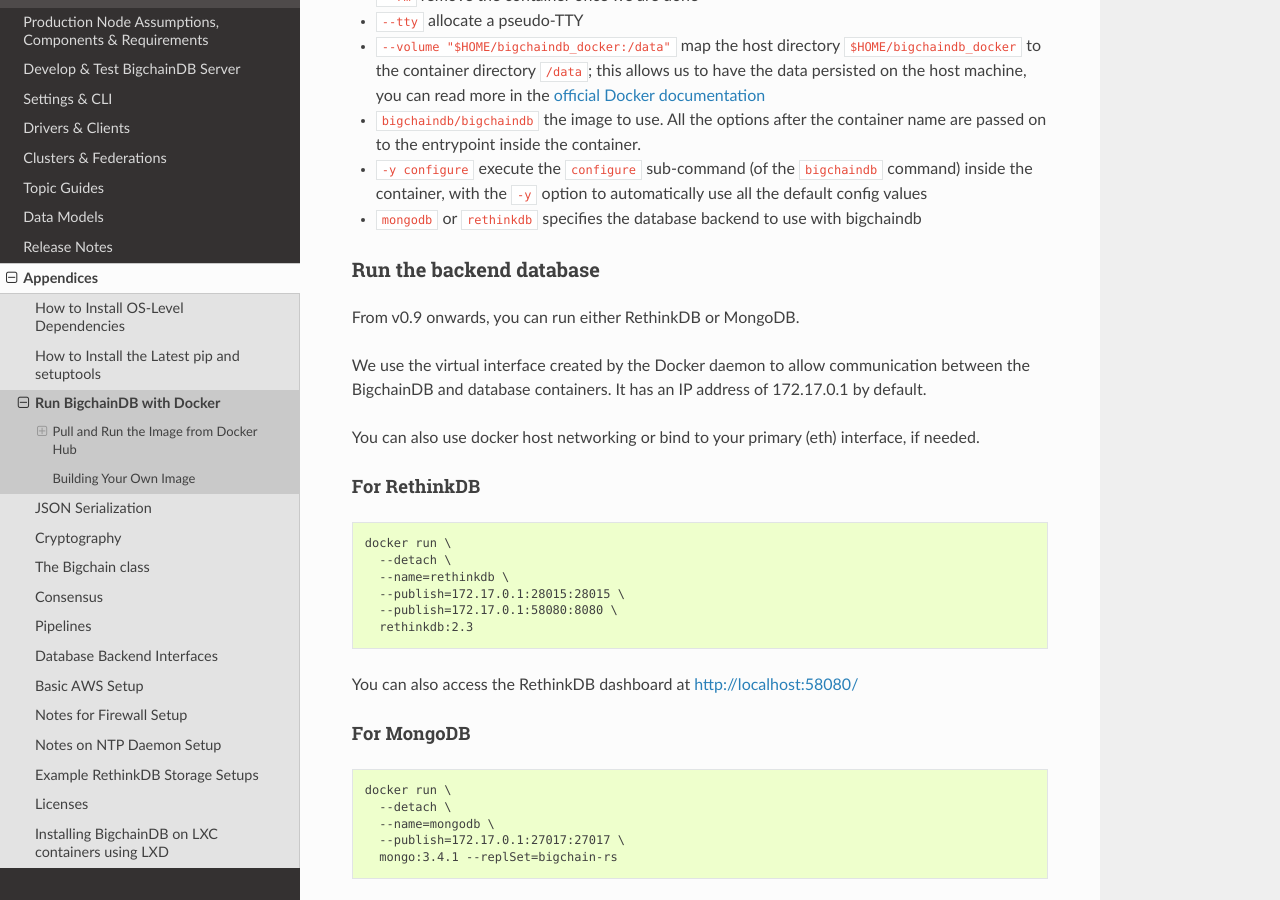
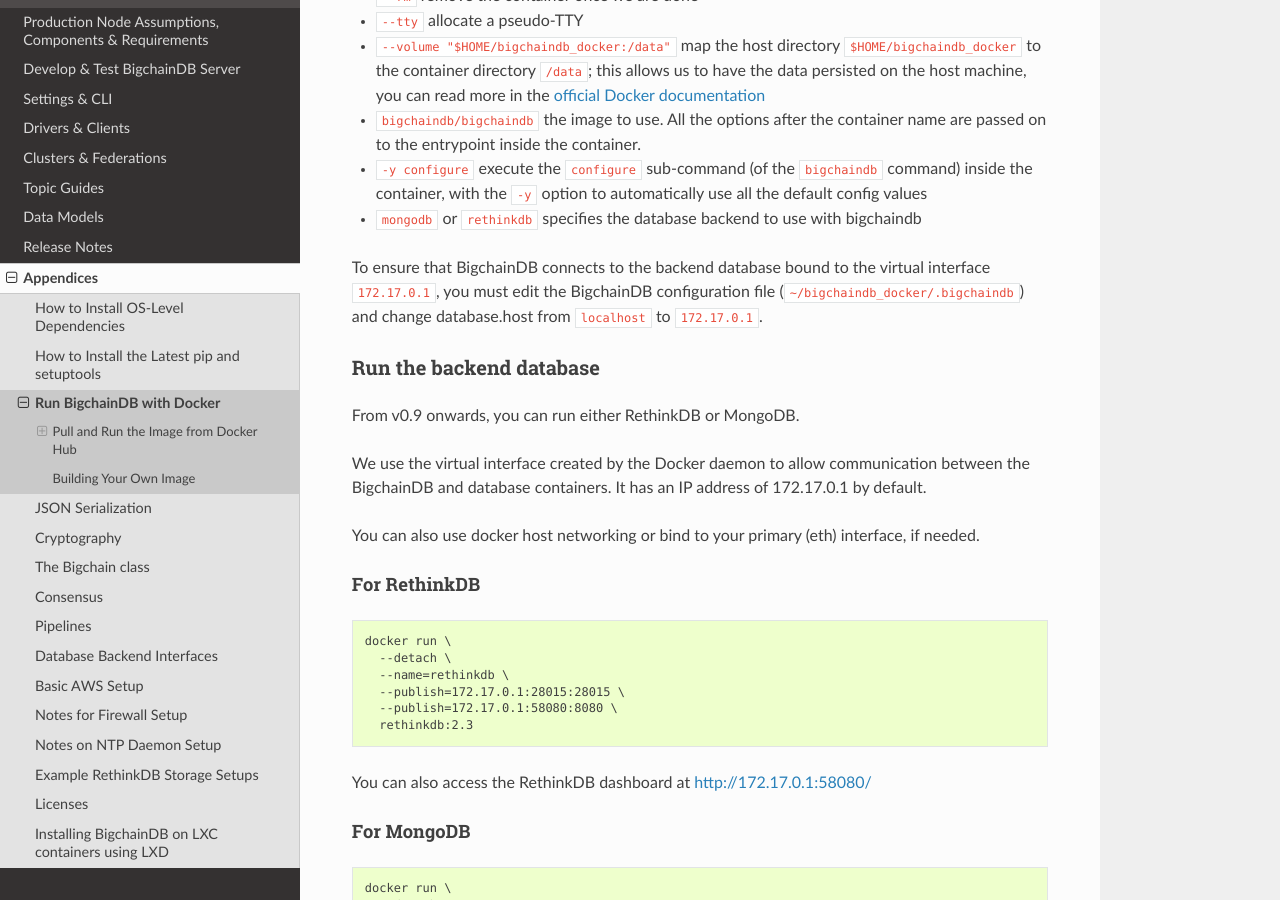
Before and after one commit to bigchaindb/bigchaindb, a Sphinx documentation site: the page built from docs/server/source/appendices/run-with-docker.md, in a window 1280 px wide and 900 px high, scrolled down 1038 px. Built offline with Sphinx 7.4.7 and the Read the Docs theme 2.0.0, drawn with Linux system fonts in a browser that asks for light colours; pages that are not in the unit, such as notebooks, are missing from menus.

Commit message:
Adding a line to modify the configuration file (#1205)
* Adding a line to modify the configuration file

* Changing the access URL for rethinkdb

* Typo fix and with clarification

* Changes as per @ttmc's comments

```diff
--- a/docs/server/source/appendices/run-with-docker.md
+++ b/docs/server/source/appendices/run-with-docker.md
@@ -51,6 +51,11 @@
  command) inside the container, with the `-y` option to automatically use all the default config values
 * `mongodb` or `rethinkdb` specifies the database backend to use with bigchaindb
 
+To ensure that BigchainDB connects to the backend database bound to the virtual
+interface `172.17.0.1`, you must edit the BigchainDB configuration file
+(`~/bigchaindb_docker/.bigchaindb`) and change database.host from `localhost`
+to `172.17.0.1`.
+
 
 ### Run the backend database
 From v0.9 onwards, you can run either RethinkDB or MongoDB.
@@ -75,7 +80,7 @@
 
 
 You can also access the RethinkDB dashboard at
-[http://localhost:58080/](http://localhost:58080/)
+[http://172.17.0.1:58080/](http://172.17.0.1:58080/)
 
 
 #### For MongoDB
```
